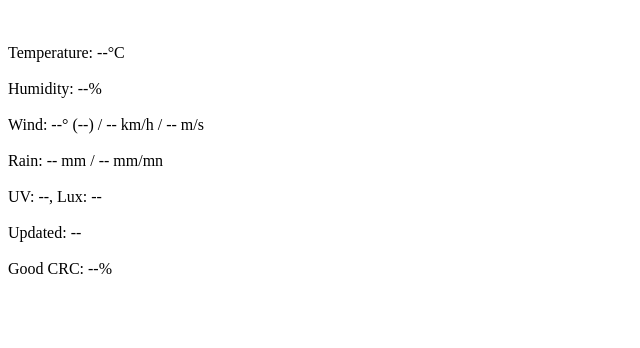
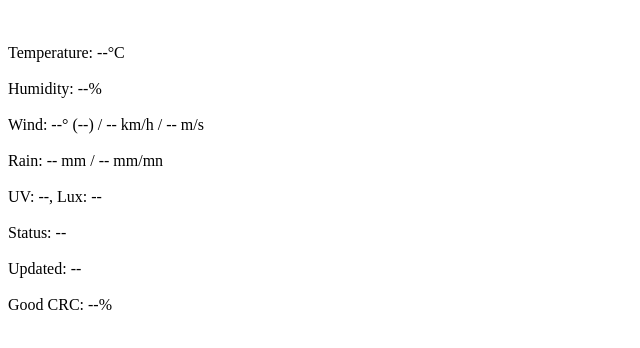
Before and after one commit to FlyingDomotic/FF_WeatherStation, a plain HTML site: page data/index_user.html in a window 1280 px wide. Shown: the whole page, without its empty margins (0-640 px from the left). Drawn offline with Linux system fonts and the light colour scheme.

Commit message:
Use modified AsynMqttServer, add status
Last version of AsyncWebserver don't compile anymore on ESP8266.
I added a modified version in lib.

```diff
--- a/data/index_user.html
+++ b/data/index_user.html
@@ -5,6 +5,7 @@ Humidity: <span id="hum">--</span>%<br><br>
 Wind: <span id="wDir">--</span>° (<span id="wAbbr">--</span>) / <span id="wSpd">--</span> km/h / <span id="wMs">--</span> m/s<br><br>
 Rain: <span id="rain">--</span> mm / <span id="rainMn">--</span> mm/mn<br><br>
 UV: <span id="uv">--</span>, Lux: <span id="lux">--</span><br><br>
+Status: <span id="stat">--</span><br><br>
 Updated: <span id="upd">--</span><br><br>
 Good CRC: <span id="crcPct">--</span>%<br><br>
 <br><br>
```
Also changed, not shown: 2 other files.
